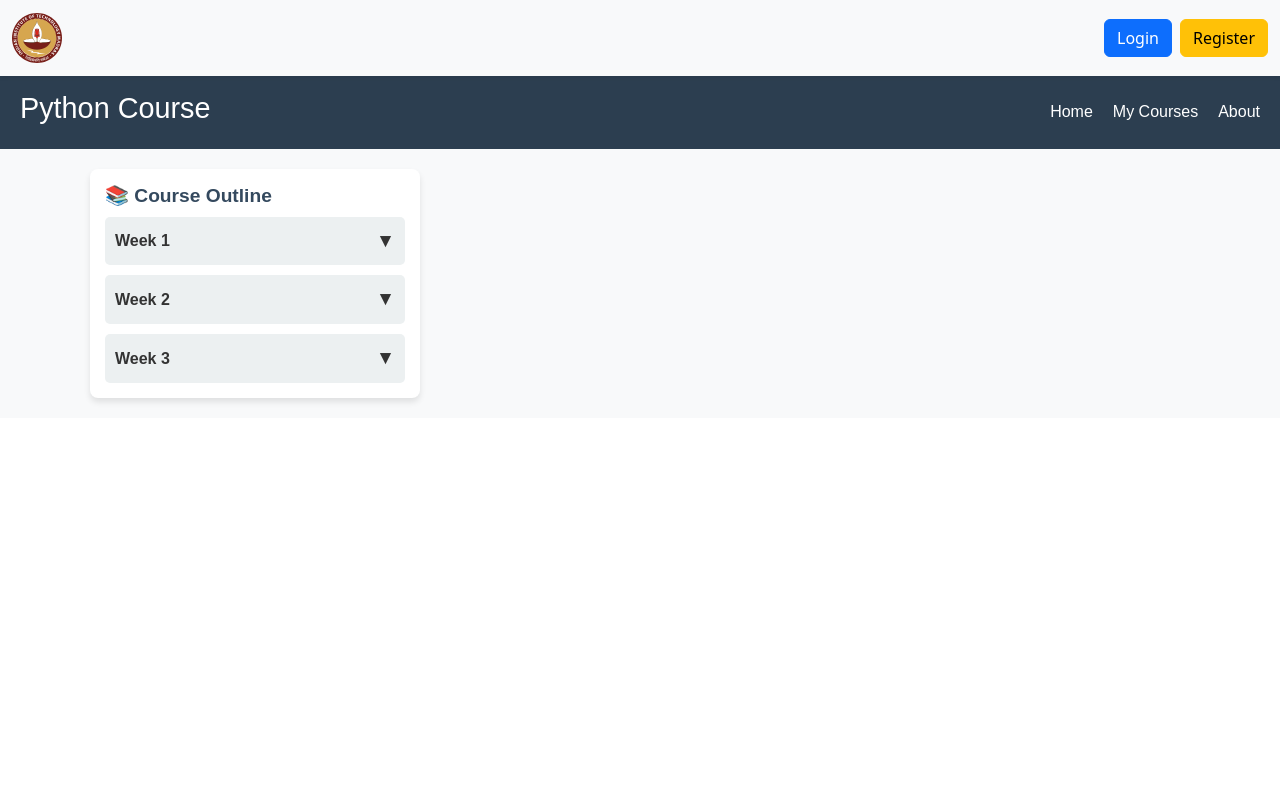
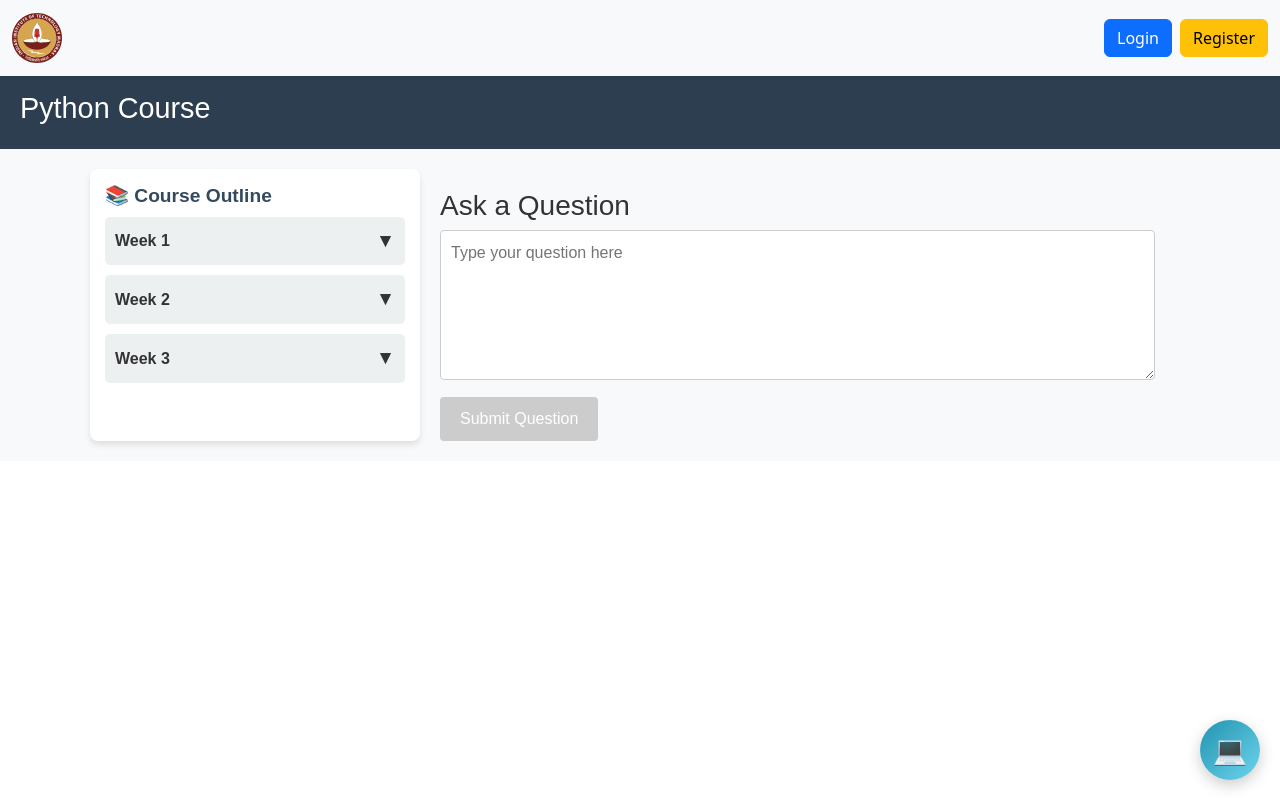
Before and after one commit to ParvPSingh/soft-engg-project-jan-2025-se-Jan-21, a Vue app in the folder frontend/: page /#/coursepage in a window 1280 px wide. Built offline with nearby package versions, Linux system fonts and the light colour scheme.

Commit message:
Update CoursePage.vue
Just updated the coursepage with Queries

```diff
--- a/frontend/src/views/CoursePage.vue
+++ b/frontend/src/views/CoursePage.vue
@@ -134,11 +134,8 @@
     <div class="course-page">
       <header class="header">
         <h1 class="course-title">Python Course</h1>
-        <nav class="nav-links">
-          <a href="#" class="nav-item">Home</a>
-          <a href="#" class="nav-item">My Courses</a>
-          <a href="#" class="nav-item">About</a>
-        </nav>
+
+
       </header>
 
       <div class="container">
@@ -169,15 +166,37 @@
             <iframe width="560" height="315" :src="currentLecture.video_link" frameborder="0" allowfullscreen></iframe>
             <p class="transcript">📜 Transcripts will appear here...</p>
           </div>
+          <div class="doubt-section">
+            <h3>Ask a Question</h3>
+            <textarea
+              v-model="doubtText"
+              placeholder="Type your question here"
+              class="doubt-textarea"
+            ></textarea>
+            <button @click="submitDoubt" :disabled="!isValid" class="submit-button">
+              Submit Question
+            </button>
+          </div>
         </main>
       </div>
+      <ChatBot_Student />
     </div>
   </template>
 
   <script>
+import ChatBot_Student from '@/components/ChatBot_Student.vue';
+import axios from 'axios';
+
+
+
   export default {
+    components: {
+      ChatBot_Student
+    },
     data() {
       return {
+        doubtText: '',
+        studentName: 'John Doe', // Replace with actual student name
         openWeeks: [],
         currentLecture: null,
         weeks: [
@@ -221,6 +240,7 @@
         ]
       };
     },
+
     methods: {
       toggleWeek(weekNo) {
         if (this.openWeeks.includes(weekNo)) {
@@ -231,8 +251,103 @@
       },
       toggleLecture(lectureId) {
         this.currentLecture = this.weeks.flatMap(week => week.lectures).find(lecture => lecture.lecture_id === lectureId);
-      }
-    }
+      },
+      // async submitDoubt() {
+      //     if (!this.isValid || !this.currentLecture) {
+      //       alert('Please select a lecture before submitting a doubt.');
+      //       return;
+      //     }
+
+      //     try {
+      //       const response = await axios.post(
+      //         'http://127.0.0.1:5000/api/submit-doubt',
+      //         {
+      //           doubtText: this.doubtText,
+      //           videoTitle: this.currentLecture.title, // Send title instead of ID
+      //         },
+      //         {
+      //           withCredentials: true, // ✅ Send cookies/session data with the request
+      //         }
+      //       );
+
+      //       if (response.status === 201 || response.status === 200) {
+      //         alert('Your question has been submitted successfully!');
+      //         this.doubtText = '';
+      //       } else {
+      //         throw new Error('Failed to submit question');
+      //       }
+      //     } catch (error) {
+      //       console.error('Error submitting doubt:', error);
+      //       alert('Failed to submit your question. Please try again.');
+      //     }
+      //   }
+
+      // async submitDoubt() {
+      //     if (!this.isValid || !this.currentLecture) {
+      //       alert('Please select a lecture before submitting a doubt.');
+      //       return;
+      //     }
+
+      //     try {
+      //       const response = await axios.post('http://127.0.0.1:5000/api/submit-doubt', {
+      //         doubtText: this.doubtText,
+      //         videoTitle: this.currentLecture.title // Send title instead of ID
+      //       });
+
+      //       if (response.status === 201 || response.status === 200) {
+      //         alert('Your question has been submitted successfully!');
+      //         this.doubtText = '';
+      //       } else {
+      //         throw new Error('Failed to submit question');
+      //       }
+      //     } catch (error) {
+      //       console.error('Error submitting doubt:', error);
+      //       alert('Failed to submit your question. Please try again.');
+      //     }
+      //   }
+
+      async submitDoubt() {
+          if (!this.isValid || !this.currentLecture) {
+            alert('Please select a lecture before submitting a doubt.');
+            return;
+          }
+
+          // Retrieve user details from localStorage
+          const userData = JSON.parse(localStorage.getItem('user'));
+
+          if (!userData || !userData.name || !userData.email) {
+            alert('User information is missing. Please log in again.');
+            return;
+          }
+
+          try {
+            const response = await axios.post('http://127.0.0.1:5000/api/submit-doubt', {
+              doubtText: this.doubtText,
+              videoTitle: this.currentLecture.title, // Send title instead of ID
+              studentName: userData.name, // Send student name
+              studentEmail: userData.email // Send student email
+            });
+
+            if (response.status === 201 || response.status === 200) {
+              alert('Your question has been submitted successfully!');
+              this.doubtText = '';
+            } else {
+              throw new Error('Failed to submit question');
+            }
+          } catch (error) {
+            console.error('Error submitting doubt:', error);
+            alert('Failed to submit your question. Please try again.');
+          }
+        }
+
+
+    },
+    computed: {
+            isValid() {
+              return this.doubtText.trim() !== '';
+            }
+          }
+
   };
   </script>
 
@@ -368,4 +483,35 @@
     color: #7f8c8d;
     margin-top: 10px;
   }
+
+
+  .doubt-section {
+  margin-top: 20px;
+  text-align: left;
+}
+
+.doubt-textarea {
+  width: 100%;
+  height: 150px;
+  padding: 10px;
+  border: 1px solid #ccc;
+  border-radius: 4px;
+  resize: vertical;
+}
+
+.submit-button {
+  background-color: #2980b9;
+  color: white;
+  border: none;
+  padding: 10px 20px;
+  border-radius: 4px;
+  cursor: pointer;
+  margin-top: 10px;
+}
+
+.submit-button:disabled {
+  background-color: #ccc;
+  cursor: not-allowed;
+}
+
   </style>
```
